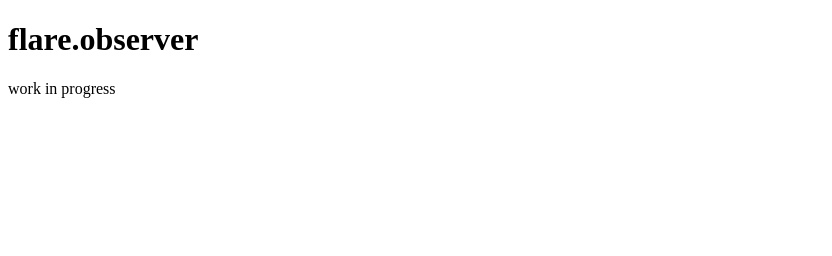
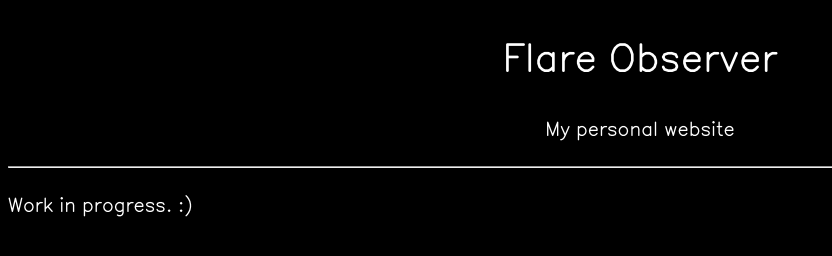
Before and after one commit to TrestanSimon/flare.observer, a plain HTML site: page index.html in a window 1280 px wide. Shown: the whole page, without its empty margins (0-832 px from the left). Drawn offline with Linux system fonts and the light colour scheme.

Commit message:
Update index.html

```diff
--- a/css/style.css
+++ b/css/style.css
@@ -0,0 +1,37 @@
+@font-face {
+  font-family: 'AV Hershey Simplex';
+  src: url(../fonts/AVHersheySimplexMedium.woff) format('woff');
+  font-weight: normal;
+  font-style: normal;
+}
+
+* {
+	font-family: 'AV Hershey Simplex', monospace;
+	font-weight: normal;
+	background: black;
+	color: white;
+}
+
+::selection {
+	background: white;
+	color: black;
+}
+
+header {
+	width: 100%;
+	text-align: center;
+}
+
+header h1 {
+	font-weight: normal;
+	font-size: 48px;
+}
+
+header p {
+	font-size: 24px
+}
+
+body p {
+	font-weight: normal;
+	font-size: 24px;
+}
--- a/index.html
+++ b/index.html
@@ -7,8 +7,12 @@
 		<link rel="stylesheet" href="./css/style.css">
 		<link rel="icon" href="./images/favicon.svg">
 	</head>
+	<header>
+		<h1>Flare Observer</h1>
+		<p>My personal website</p>
+	</header>
+	<hr>
 	<body>
-		<h1>flare.observer</h1>
-		<p>work in progress</p>
+		<p>Work in progress. :)</p>
 	</body>
 </html>
```
Also changed, not shown: fonts/AVHersheySimplexMedium.woff (added).
